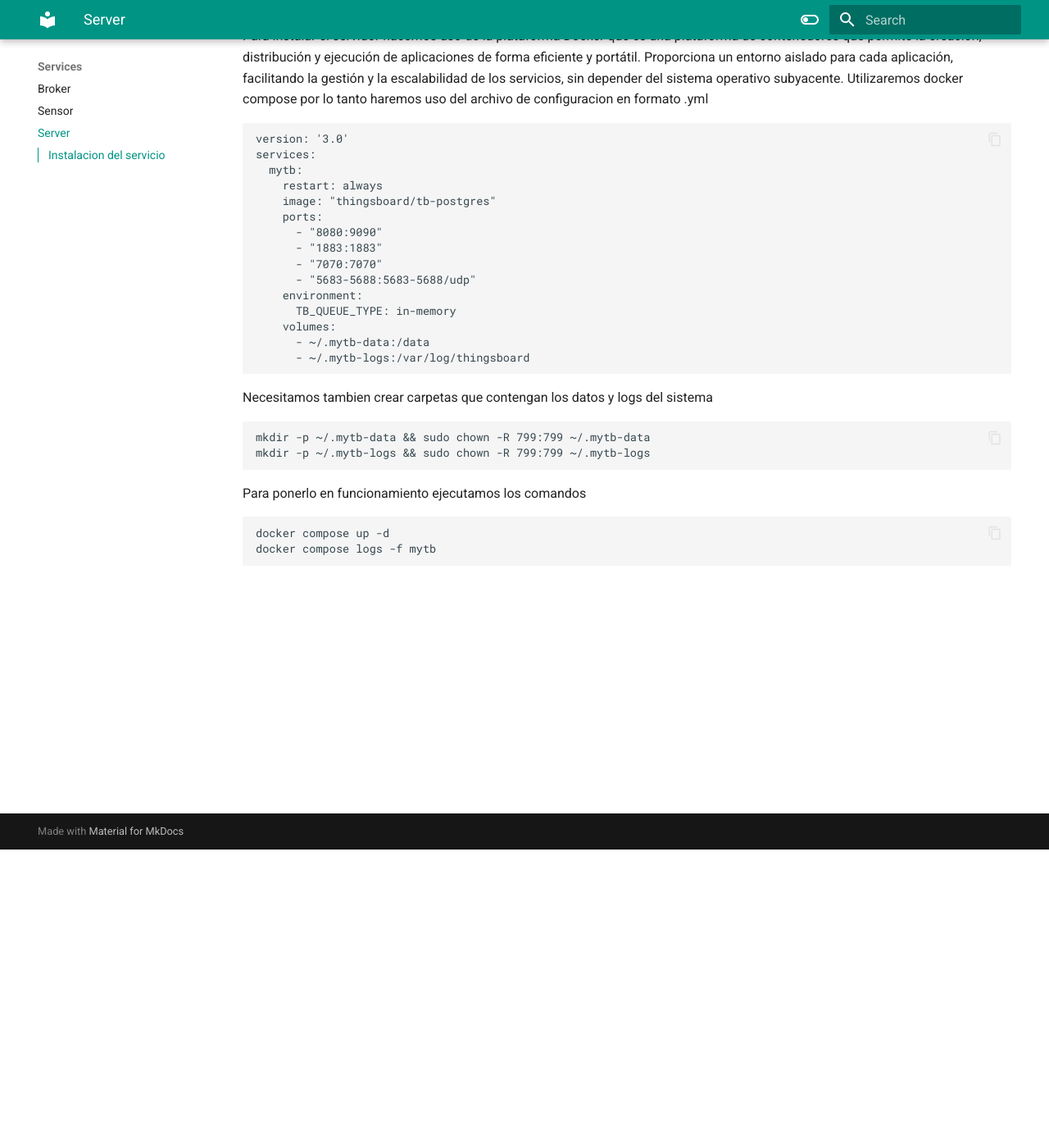
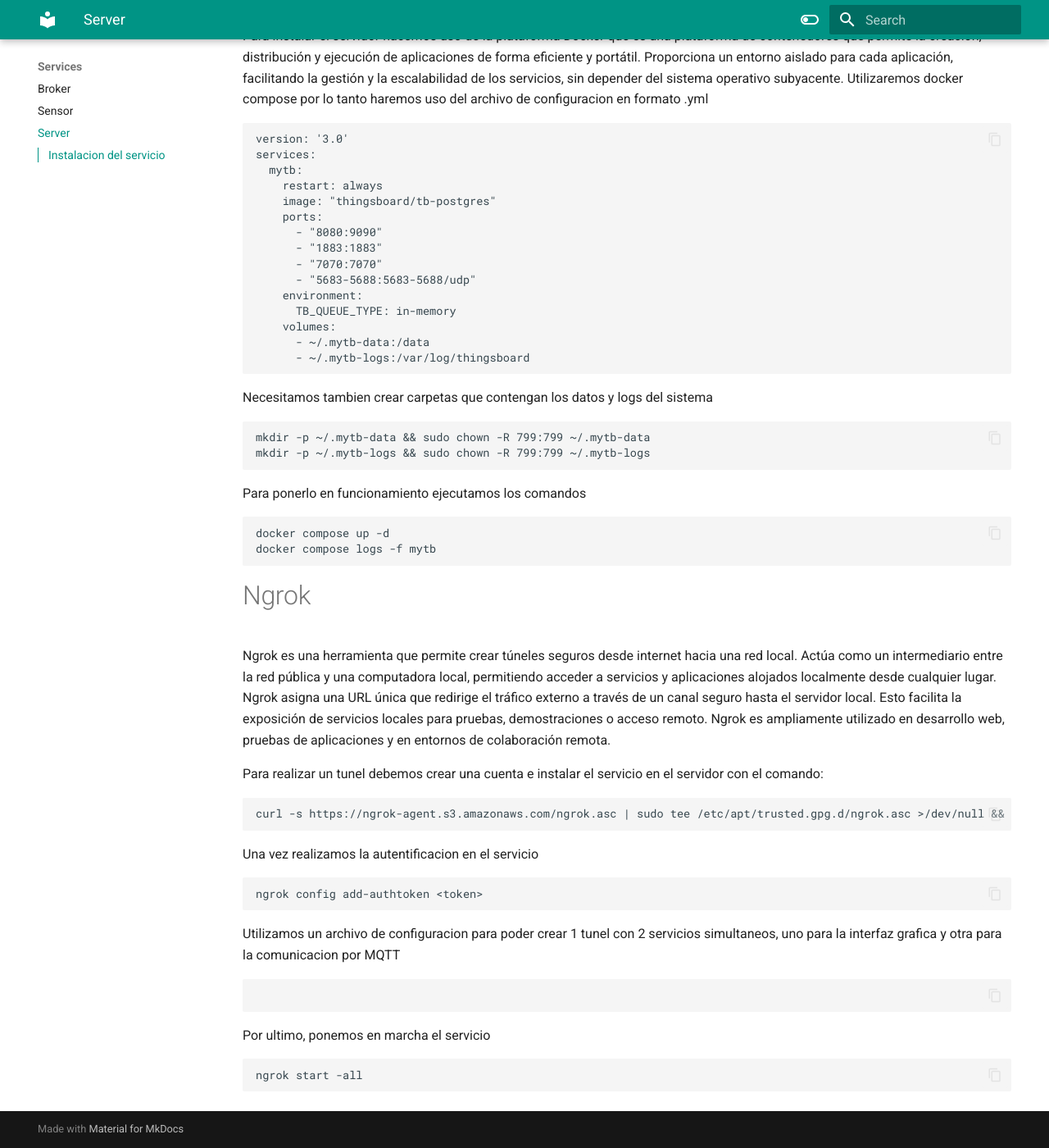
Before and after one commit to danunziata/tcpip_2023_TP, an MkDocs documentation site: the page built from docs/server.md, in a window 1280 px wide and 1400 px high, scrolled down 364 px. Shown: the whole window at 82% size. Built offline with MkDocs 1.6.1 and Material for MkDocs 9.7.7, drawn with Linux system fonts in a browser that asks for light colours.

Commit message:
fix: update server.md

````diff
--- a/docs/server.md
+++ b/docs/server.md
@@ -37,3 +37,29 @@
 docker compose up -d
 docker compose logs -f mytb
 ```
+
+# Ngrok
+
+Ngrok es una herramienta que permite crear túneles seguros desde internet hacia una red local. Actúa como un intermediario entre la red pública y una computadora local, permitiendo acceder a servicios y aplicaciones alojados localmente desde cualquier lugar. Ngrok asigna una URL única que redirige el tráfico externo a través de un canal seguro hasta el servidor local. Esto facilita la exposición de servicios locales para pruebas, demostraciones o acceso remoto. Ngrok es ampliamente utilizado en desarrollo web, pruebas de aplicaciones y en entornos de colaboración remota.
+
+Para realizar un tunel debemos crear una cuenta e instalar el servicio en el servidor con el comando:
+
+```
+curl -s https://ngrok-agent.s3.amazonaws.com/ngrok.asc | sudo tee /etc/apt/trusted.gpg.d/ngrok.asc >/dev/null && echo "deb https://ngrok-agent.s3.amazonaws.com buster main" | sudo tee /etc/apt/sources.list.d/ngrok.list && sudo apt update && sudo apt install ngrok
+```
+
+Una vez realizamos la autentificacion en el servicio
+```
+ngrok config add-authtoken <token>
+```
+
+Utilizamos un archivo de configuracion para poder crear 1 tunel con 2 servicios simultaneos, uno para la interfaz grafica y otra para la comunicacion por MQTT
+```
+
+```
+
+Por ultimo, ponemos en marcha el servicio
+
+```
+ngrok start -all
+```
````
